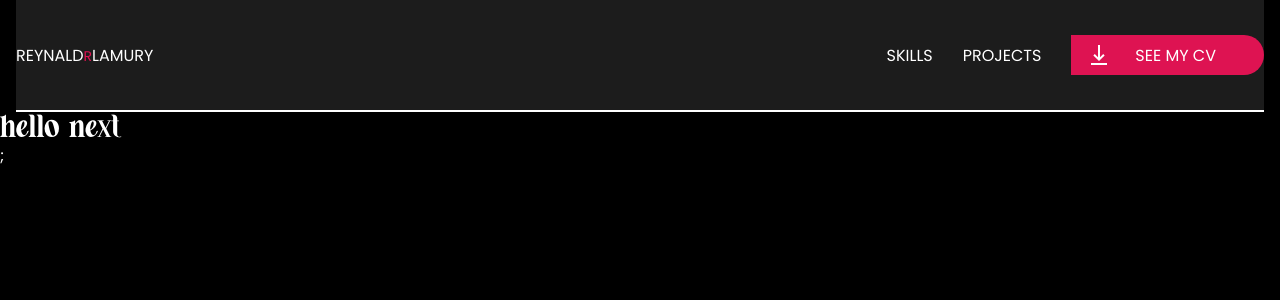
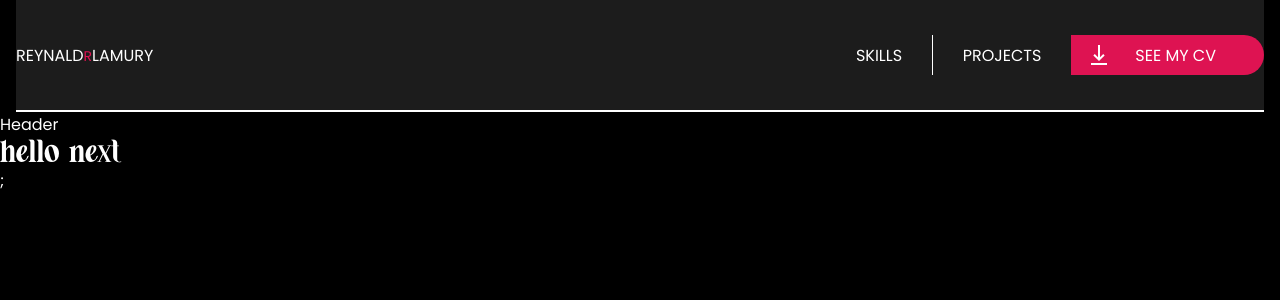
Before and after one commit to reynaldlamury/portfolio, a Next.js app: page / in a window 1280 px wide. Shown: the top 300 px of the page. Built offline with nearby package versions, Linux system fonts and the light colour scheme.

Commit message:
add line to navigation group

```diff
--- a/app/page.js
+++ b/app/page.js
@@ -1,4 +1,5 @@
 /* import Image from "next/image"; */
+import Header from "@/components/Header";
 import Navbar from "@/components/Navbar";
 import localFont from "next/font/local";
 
@@ -9,6 +10,7 @@ export default function Home() {
   return (
     <>
       <Navbar />
+      <Header />
       <h1 className={billian.className}>hello next</h1>;
     </>
   );
--- a/components/Line.jsx
+++ b/components/Line.jsx
@@ -1,7 +1,13 @@
-const Line = () => {
+const Line = ({ orientation }) => {
   return (
-    <div className="full-container">
-      <div className="line"></div>
+    <div
+      className={` ${orientation === "horizontal" ? "full-container" : ""} `}
+    >
+      <div
+        className={`line | ${
+          orientation === "horizontal" ? "horizontal" : "vertical"
+        }`}
+      ></div>
     </div>
   );
 };
--- a/components/Navbar.jsx
+++ b/components/Navbar.jsx
@@ -1,6 +1,7 @@
 import Image from "next/image";
 import download from "../assets/download.svg";
 import Line from "./Line";
+import "../styles/Navbar/navbar.scss";
 
 const Navbar = () => {
   return (
@@ -11,8 +12,9 @@ const Navbar = () => {
         </div>
         <div className="navigation">
           <ul>
-            <li>SKILLS</li>
-            <li>PROJECTS</li>
+            <li className="center-y">SKILLS</li>
+            <Line orientation="vertical" />
+            <li className="center-y">PROJECTS</li>
             <li className="seeMycv">
               <Image
                 className="download-icon"
@@ -26,7 +28,7 @@ const Navbar = () => {
           </ul>
         </div>
       </nav>
-      <Line />
+      <Line orientation="horizontal" />
     </>
   );
 };
--- a/styles/Line/Line.scss
+++ b/styles/Line/Line.scss
@@ -1,6 +1,7 @@
+@import "./lineutility.scss";
+
 .line {
-  width: 100%;
+  // width: 100%;
   color: black;
   background-color: white;
-  padding-block: 0.05em;
 }
--- /dev/null
+++ b/styles/Line/lineutility.scss
@@ -0,0 +1,11 @@
+.full-container {
+  .horizontal {
+    width: 100%;
+    padding-block: 0.05em;
+  }
+
+  .vertical {
+    height: 100%;
+    padding-inline: 0.02em;
+  }
+}
--- a/styles/navbar/navbar.scss
+++ b/styles/navbar/navbar.scss
@@ -16,7 +16,11 @@
       list-style: none;
       display: flex;
       gap: clamp(0.875rem, 5vw, 1.875rem);
-      align-items: center;
+      // align-items: center;
+
+      &:nth-child(2) {
+        align-self: normal;
+      }
     }
 
     .seeMycv {
--- a/styles/styles.scss
+++ b/styles/styles.scss
@@ -1,7 +1,6 @@
 @import url("https://fonts.googleapis.com/css2?family=Poppins:wght@400;500;600;700&display=swap");
 @import "./variables.scss";
 @import "./utility.scss";
-@import "./Navbar/navbar.scss";
 @import "./Line/Line.scss";
 
 body {
--- a/styles/utility.scss
+++ b/styles/utility.scss
@@ -6,3 +6,8 @@
   width: min($max-width, 100% - ($container-padding * 2));
   margin-inline: auto;
 }
+
+.center-y {
+  display: flex;
+  align-items: center;
+}
```
